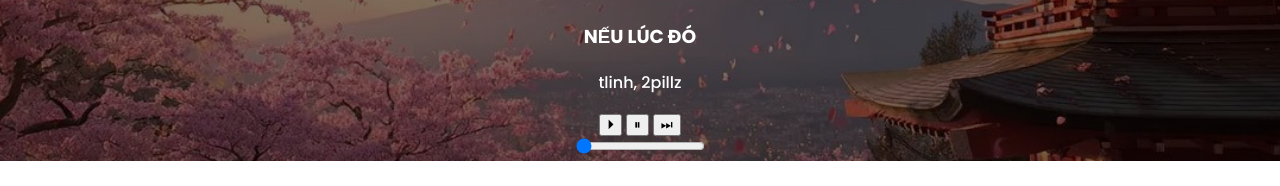
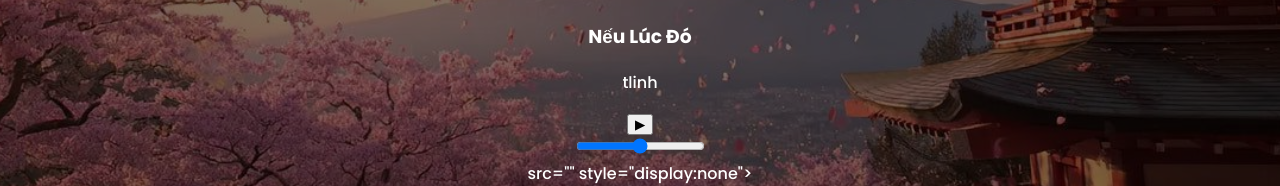
Before and after one commit to hien087585/hien087585.github.io, a plain HTML site: page index.html in a window 1280 px wide. Shown: the part 1250-1436 px from the top of the page. Before the commit the page ends 1411 px from the top, so only its background shows below. Drawn offline with Linux system fonts and the light colour scheme.

Commit message:
Update index.html

```diff
--- a/index.html
+++ b/index.html
@@ -74,17 +74,17 @@ class ThuHien:
 
 </div>
 
-<div class="music-player">
+<div class="spotify-player">
 
-<div class="music-info">
+<div class="song">
 
-<img class="album"
+<img class="cover"
 src="https://img.youtube.com/vi/iedDN-fXLRA/mqdefault.jpg">
 
-<div class="song-text">
+<div class="info">
 
-<h3>NẾU LÚC ĐÓ</h3>
-<p>tlinh, 2pillz</p>
+<h3>Nếu Lúc Đó</h3>
+<p>tlinh</p>
 
 </div>
 
@@ -92,22 +92,19 @@ src="https://img.youtube.com/vi/iedDN-fXLRA/mqdefault.jpg">
 
 <div class="controls">
 
-<button onclick="playMusic()">⏵</button>
-
-<button onclick="pauseMusic()">⏸</button>
-
-<button onclick="nextMusic()">⏭</button>
+<button id="playBtn">▶</button>
 
 </div>
 
-<div class="progress-container">
-
-<input type="range" id="progress" value="0">
+<input type="range" class="progress">
 
 </div>
 
 <iframe
-id="player"
+id="youtubePlayer"
+src=""
+style="display:none">
+</iframe>
 src=""
 style="display:none">
 </iframe>
```
